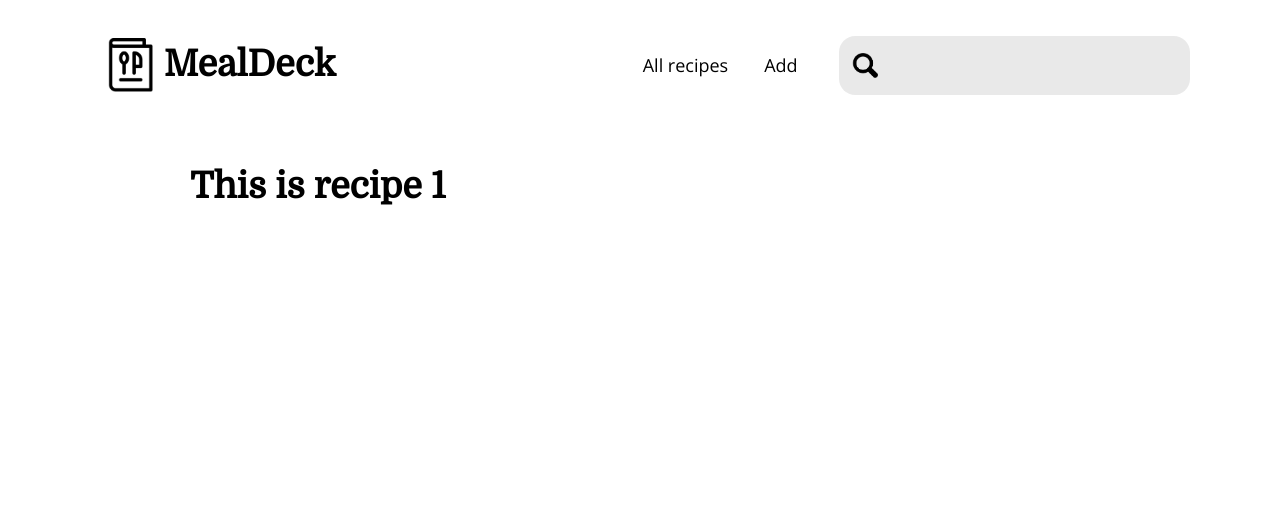
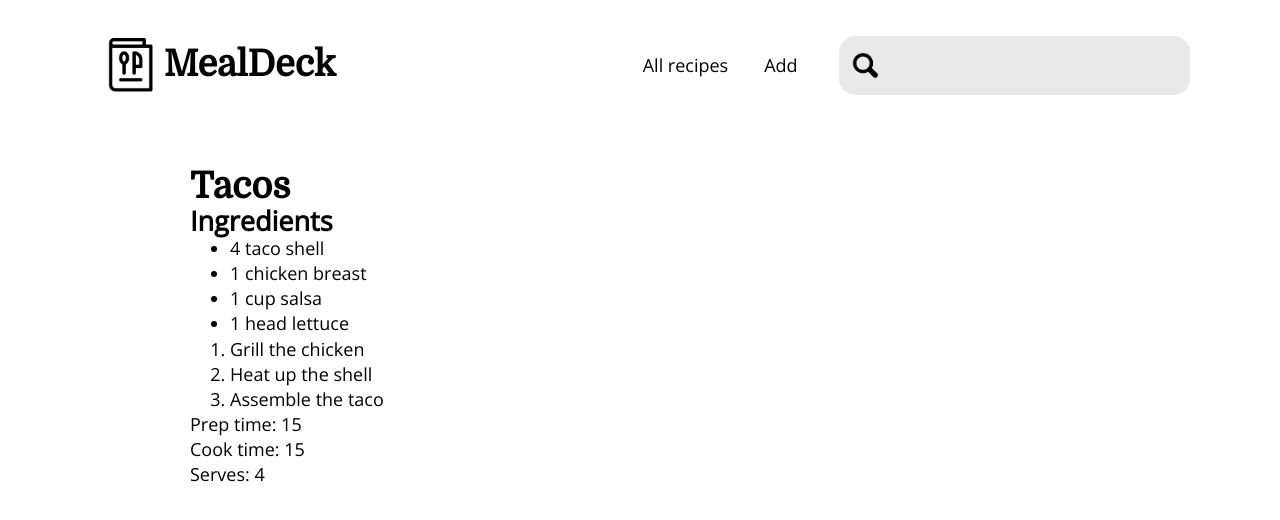
Before and after one commit to edlsto/recipe-creator, a Vue app: page /recipe/1 in a window 1280 px wide. Shown: the top 520 px of the page. Built offline with nearby package versions, Linux system fonts and the light colour scheme.

Commit message:
Create recipe page

```diff
--- a/src/views/Recipe.vue
+++ b/src/views/Recipe.vue
@@ -1,5 +1,34 @@
 <template>
   <div class="about">
-    <h1>This is recipe {{ $route.params.id }}</h1>
+    <h1>{{ selectedRecipe.title }}</h1>
+    <h2>Ingredients</h2>
+    <ul>
+      <li
+        v-for="ingredient in selectedRecipe.ingredients"
+        :key="ingredient.key"
+      >
+        {{ ingredient }}
+      </li>
+    </ul>
+    <ol>
+      <li v-for="ingredient in selectedRecipe.steps" :key="ingredient.key">
+        {{ ingredient }}
+      </li>
+    </ol>
+    <p>Prep time: {{ selectedRecipe.prepTime }}</p>
+    <p>Cook time: {{ selectedRecipe.cookTime }}</p>
+    <p>Serves: {{ selectedRecipe.serves }}</p>
   </div>
 </template>
+
+<script>
+export default {
+  props: ["recipes", "id"],
+  computed: {
+    selectedRecipe: function() {
+      console.log(this.id);
+      return this.recipes.find((recipe) => recipe.id === parseInt(this.id));
+    },
+  },
+};
+</script>
```
